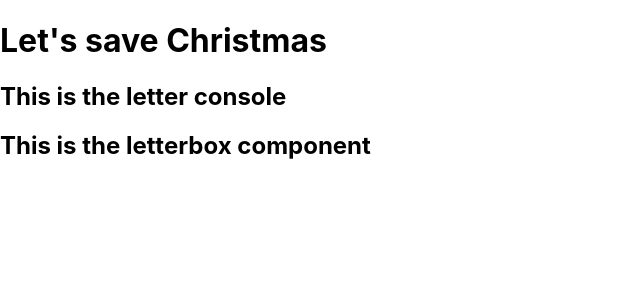
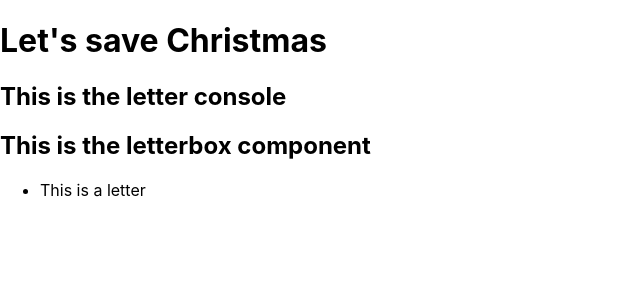
Before and after one commit to emmikoivisto/letters-to-santa, a React (Create React App) app: page / in a window 1280 px wide. Shown: the top 300 px of the page, without its empty margins (0-640 px from the left). Built offline with nearby package versions, Linux system fonts and the light colour scheme.

Commit message:
letter added and rendering in letterbox

```diff
--- a/src/components/Letter.js
+++ b/src/components/Letter.js
@@ -0,0 +1,7 @@
+const Letter = () => {
+    return (
+        <li>This is a letter</li>
+    );
+};
+
+export default Letter;
--- a/src/components/LetterBox.js
+++ b/src/components/LetterBox.js
@@ -1,6 +1,13 @@
+import Letter from './Letter';
+
 const LetterBox = () => {
     return (
+        <>
         <h2>This is the letterbox component</h2>
+        <ul>
+            <Letter/>
+        </ul>
+        </>
     );
 };
 
```
Also changed, not shown: 1 other file (tests, documents, lock files or other folders).
